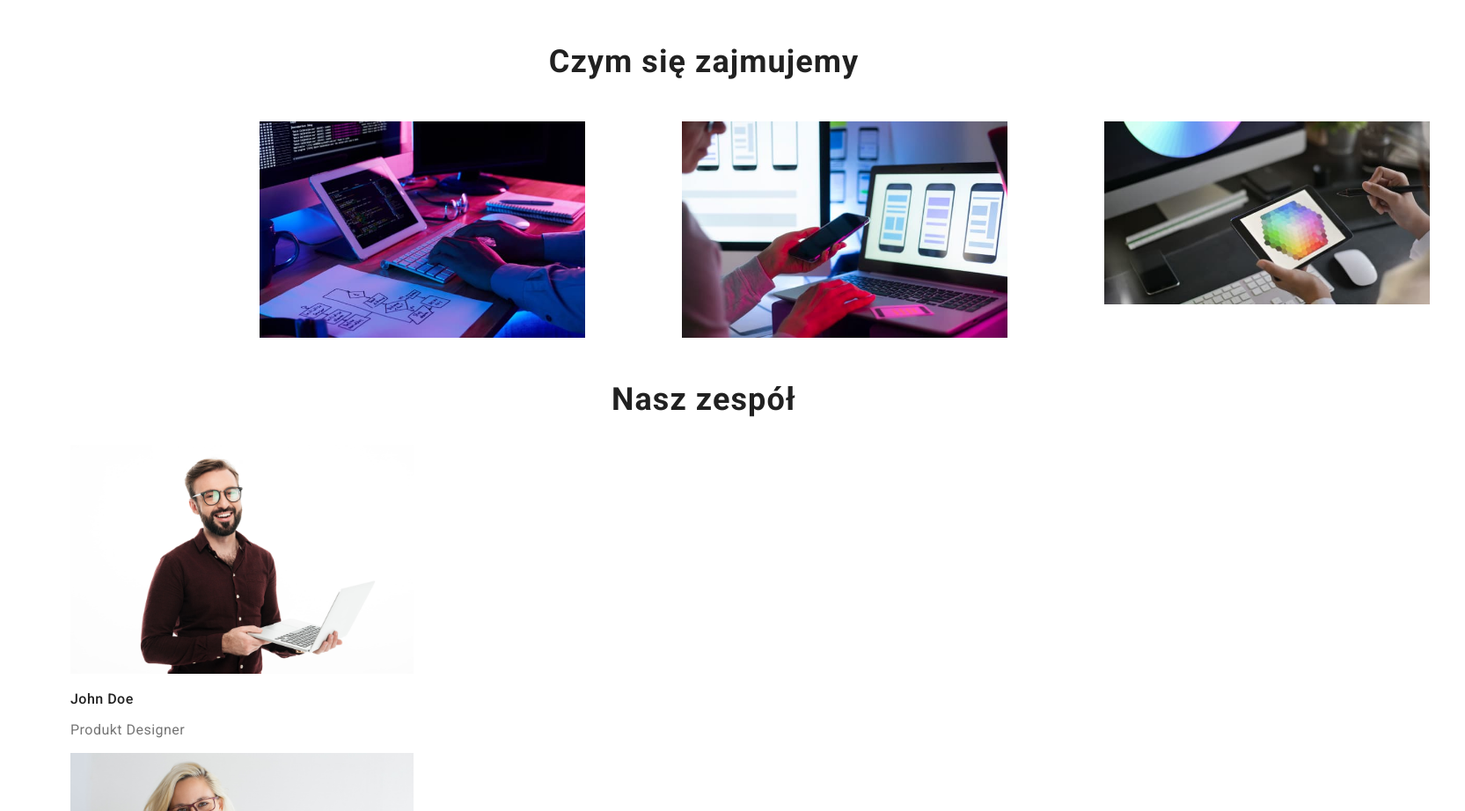
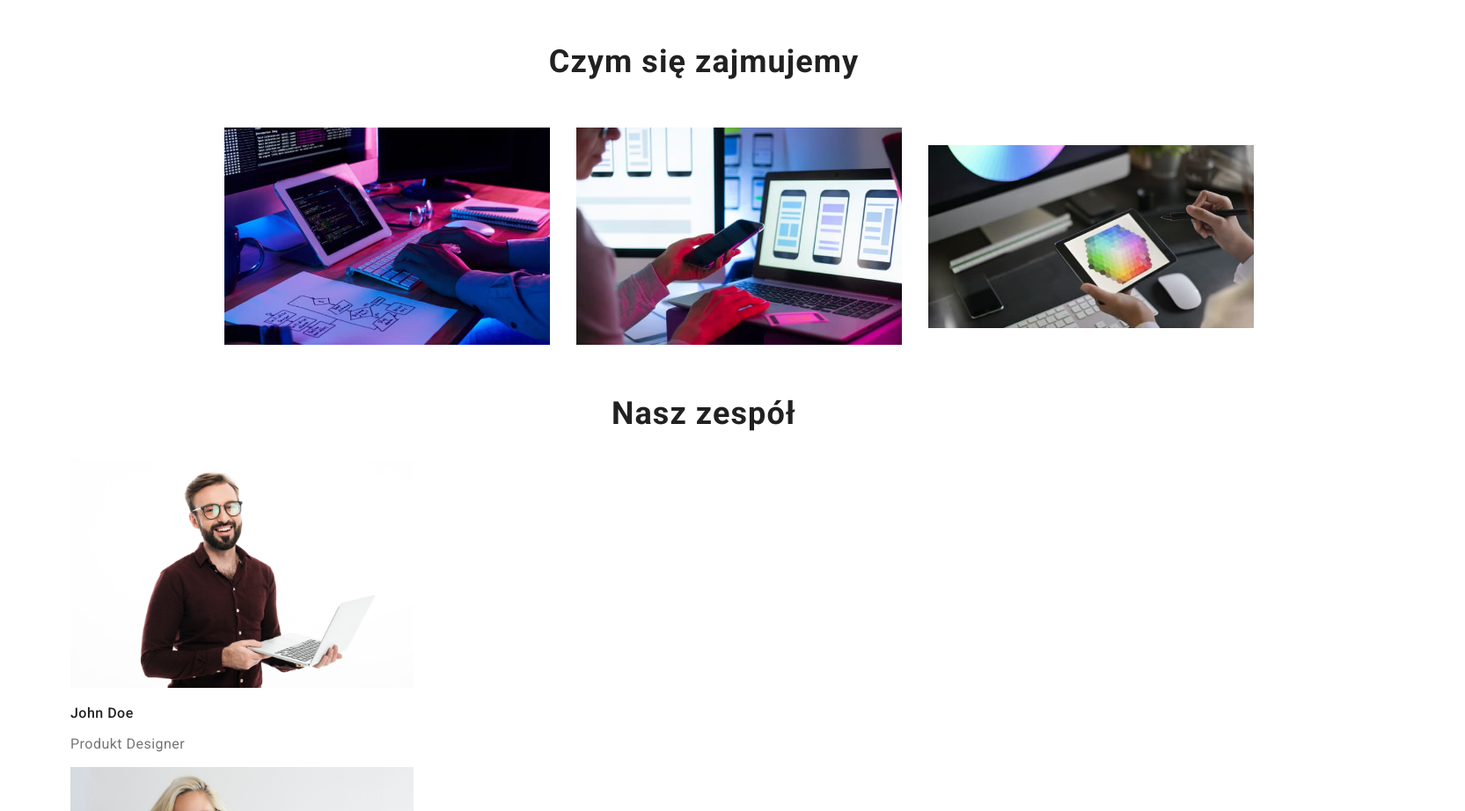
Before and after one commit to LadyAlicja/goit-markup-hw-03, a plain HTML site: page index.html in a window 1280 px wide. Shown: the part 960-1882 px from the top of the page at 88% size, 1665 px wide, since content can reach past the window. Drawn offline with Linux system fonts and the light colour scheme.

Commit message:
trying with margin

```diff
--- a/css/styles.css
+++ b/css/styles.css
@@ -16,6 +16,7 @@ body {
   width: 1600px;
   background: var(--backgound-color);
   color: var(--text-normal-color);
+  margin: auto;
 }
 
 a {
@@ -299,8 +300,6 @@ ul {
   display: flex;
   margin: 0;
   justify-content: space-around;
-  gap: 30px;
-  flex-basis: calc((100% - 60px) / 3);
 }
 
 .what-we-do-text {
@@ -311,3 +310,18 @@ ul {
   text-align: center;
   letter-spacing: 0.03em;
 }
+
+.picture-margin {
+  margin: 0;
+}
+
+.picture-margin-padding {
+  margin-left: 30px;
+  margin-right: 30px;
+}
+
+.picture-size {
+  width: 370px;
+  height: 294px;
+  object-fit: contain;
+}
--- a/index.html
+++ b/index.html
@@ -98,29 +98,29 @@
         <h2 class="what-we-do-text">Czym się zajmujemy</h2>
         <ul class="list-no-style what-we-do-list">
           <li>
-            <figure>
+            <figure class="picture-margin">
               <img
+                class="picture-size"
                 src="images/person-coding.jpg"
                 alt="osoba pisząca na klawiaturze kod"
-                width="370"
               />
             </figure>
           </li>
           <li>
-            <figure>
+            <figure class="picture-margin picture-margin-padding">
               <img
+                class="picture-size"
                 src="images/smartphone-designing.jpg"
                 alt="projektowanie designu dla smartfonów"
-                width="370"
               />
             </figure>
           </li>
-          <li class="what-we-do-pictures">
-            <figure>
+          <li>
+            <figure class="picture-margin">
               <img
+                class="picture-size"
                 src="images/color-choosing.jpg"
                 alt="dobieranie kolorów, przy użyciu tabletu"
-                width="370"
               />
             </figure>
           </li>
```
